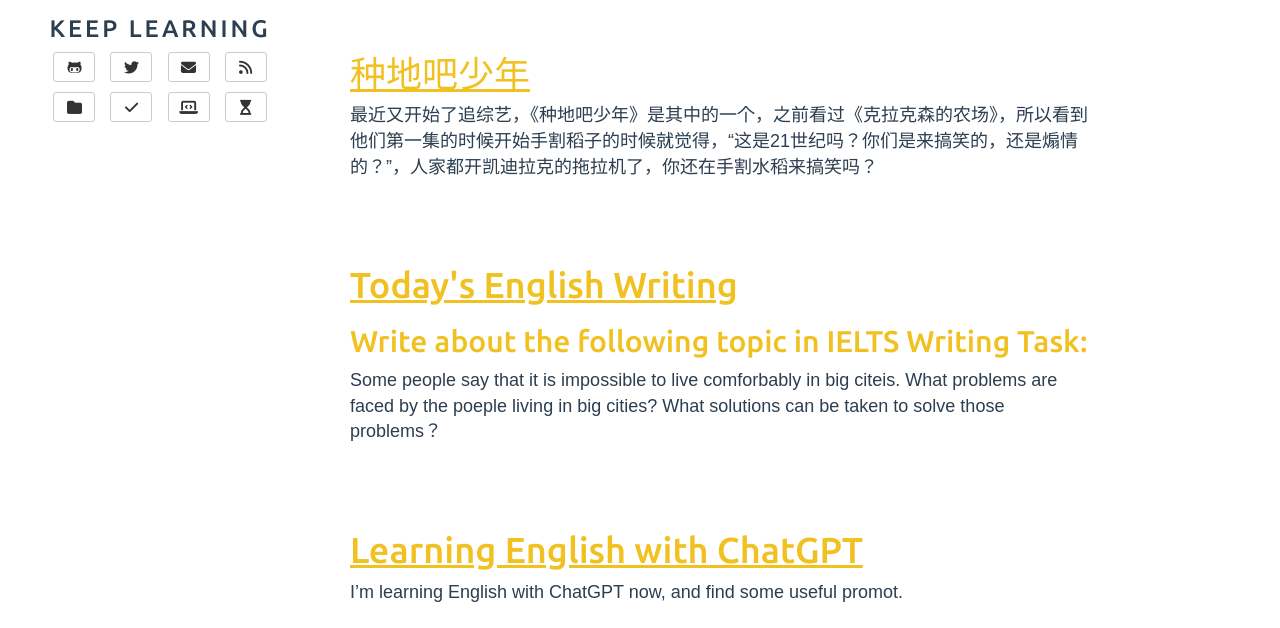
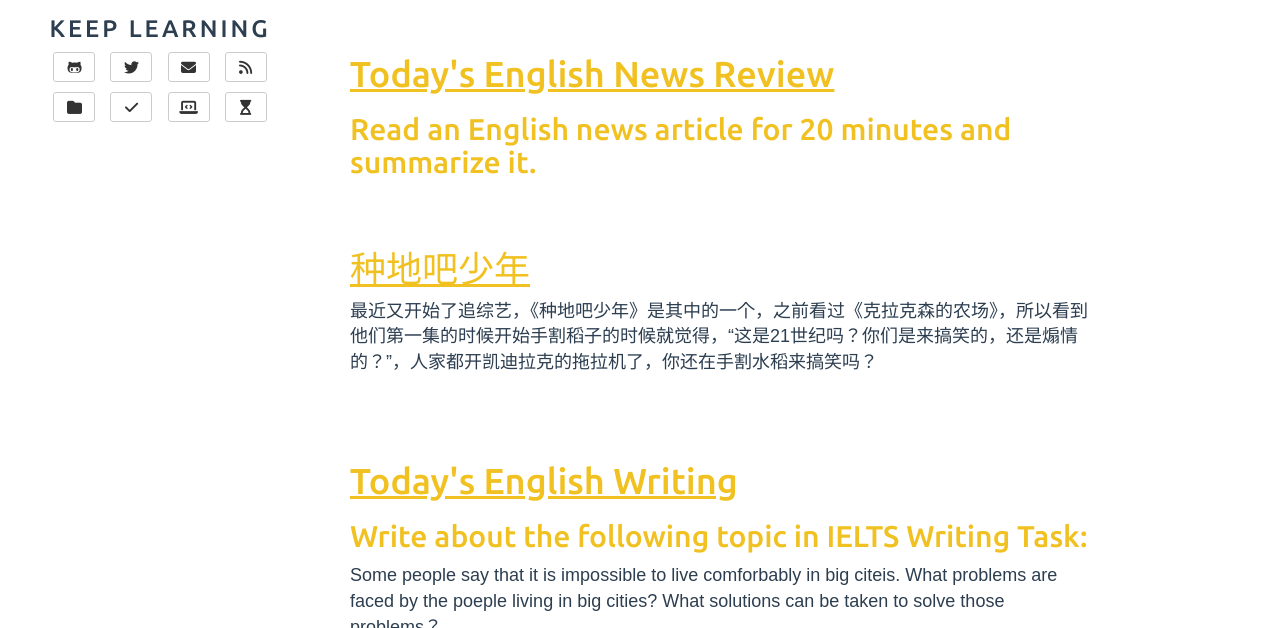
Before and after one commit to gaoxingaa/gaoxingaa.github.io, a Jekyll site: the page built from index.html, in a window 1280 px wide and 900 px high, cut to the strip 272-900 px from the top of the window. Built offline with Jekyll 4.4.1, drawn with Linux system fonts in a browser that asks for light colours; nearby versions of some CDN libraries; the list of posts is cut into pages by our own code; comment, search, counter and statistics services are not loaded; some of the changed lines change nothing that is shown; some of the changed text lies outside the part shown.

Commit message:
learning English daily

```diff
--- /dev/null
+++ b/_posts/2023-05-20-news-review.md
@@ -0,0 +1,52 @@
+---
+layout: post
+title: Today's English News Review
+categories: English
+tags: Reading
+lang: en
+---
+
+## Read an English news article for 20 minutes and summarize it.
+
+Today's news is from BBC, [Republicans and White House resume debt ceiling talks](https://www.bbc.com/news/world-us-canada-65649229)
+
+### New words:
+
+- Ceiling: The ceiling refers to the upper interior surface of a room. It is the overhead covering that separates the room from the space above.
+
+- House of Representatives Speaker: The House of Representatives Speaker is a political position in many countries, including the United States. The Speaker is the presiding officer and leader of the lower house of the legislature. They are responsible for maintaining order during debates, determining the order of business, and representing the House of Representatives.
+
+- Bipartisan: Bipartisan refers to the cooperation or agreement between two major political parties or opposing factions. It implies that individuals or groups from different parties are working together to find common ground and reach a shared goal.
+
+- Capitol: The Capitol typically refers to a building that serves as the official seat of a legislative body, such as the United States Capitol in Washington, D.C. It is often used as a metonym to refer to the government or legislative processes of a country.
+
+- Treasury: The Treasury refers to a government department or agency responsible for managing a nation's finances. It involves activities such as revenue collection, budgeting, and economic policy formulation.
+
+- Frustrating/Frustrated: Frustrating is an adjective used to describe something that causes feelings of annoyance, dissatisfaction, or hindered progress. Frustrated is the past participle form of frustrate and is used to describe the feeling of being dissatisfied, disappointed, or hindered in achieving a desired outcome.
+
+- Candid: Candid means being open, honest, and straightforward in speech or expression. It often refers to someone who speaks their mind truthfully without holding back.
+
+- Trajectory: Trajectory refers to the curved or projected path of an object moving through space or time. It can also be used metaphorically to describe the course or direction of a situation or event.
+
+- Wreak havoc: To wreak havoc means to cause extensive damage, chaos, or destruction. It implies creating a situation of disorder or turmoil.
+
+- Ploy: A ploy refers to a cunning or strategic maneuver used to gain an advantage or deceive others. It often involves a clever or calculated plan to achieve a particular outcome.
+
+- Flinched: Flinched is the past tense of flinch, which means to make a quick, involuntary movement in response to pain, surprise, or fear. It involves recoiling or pulling back momentarily.
+
+- Scuppering: Scuppering refers to the act of thwarting, obstructing, or preventing the success or progress of something. It can also mean causing the downfall or failure of a plan or endeavor.
+
+- Legislative: Legislative relates to the branch of government responsible for making laws. It refers to the process of creating, passing, and implementing laws through a legislative body.
+
+- Devastate: Devastate means to completely destroy, ruin, or greatly damage something or someone. It implies causing severe emotional or physical harm and leaving a lasting impact.
+
+- Budgetary concessions: Budgetary concessions refer to compromises or adjustments made in a financial plan or budget. It involves giving up certain planned expenditures or making alterations to accommodate constraints or priorities.
+
+Flanks: Flanks can refer to the sides or outer edges of something, often used in the context of a military formation. In a broader sense, it can also refer to the sides or boundaries of a person, organization, or concept.
+
+Elusive: Elusive describes something that is difficult to capture, achieve, or comprehend. It suggests that the thing in question is evasive, hard to grasp, or hard to find.
+
+Deficit: Deficit refers to a situation where the amount of something, such as money, resources, or goods, is insufficient or falls short of what is needed or expected. In the context of finances, a deficit occurs when expenses exceed income or when there is a shortfall in funds.
+
+
+### Create multiple choice reading comprehension quiz by this article
```
Also changed, not shown: _posts/2023-05-19-english-chatgpt.md (+1 -1 lines).
